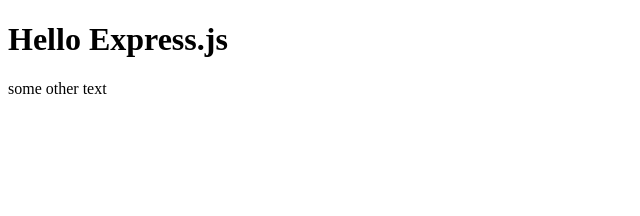
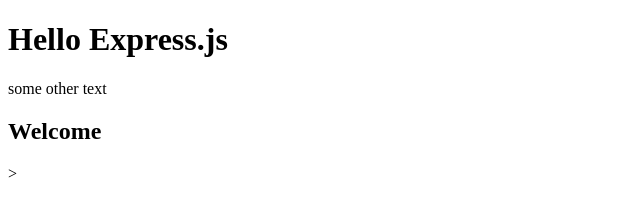
Before and after one commit to baraayouzbashi/web-server, a website: page public/index.html in a window 1280 px wide. Shown: the whole page, without its empty margins (0-640 px from the left). Drawn offline with Linux system fonts and the light colour scheme.

Commit message:
Update index

```diff
--- a/public/index.html
+++ b/public/index.html
@@ -7,5 +7,6 @@
 	<body>
 		<h1>Hello Express.js</h1>
 		<p>some other text </p>
+		<h2>Welcome</h2>>
 	</body>
 </html>
```
